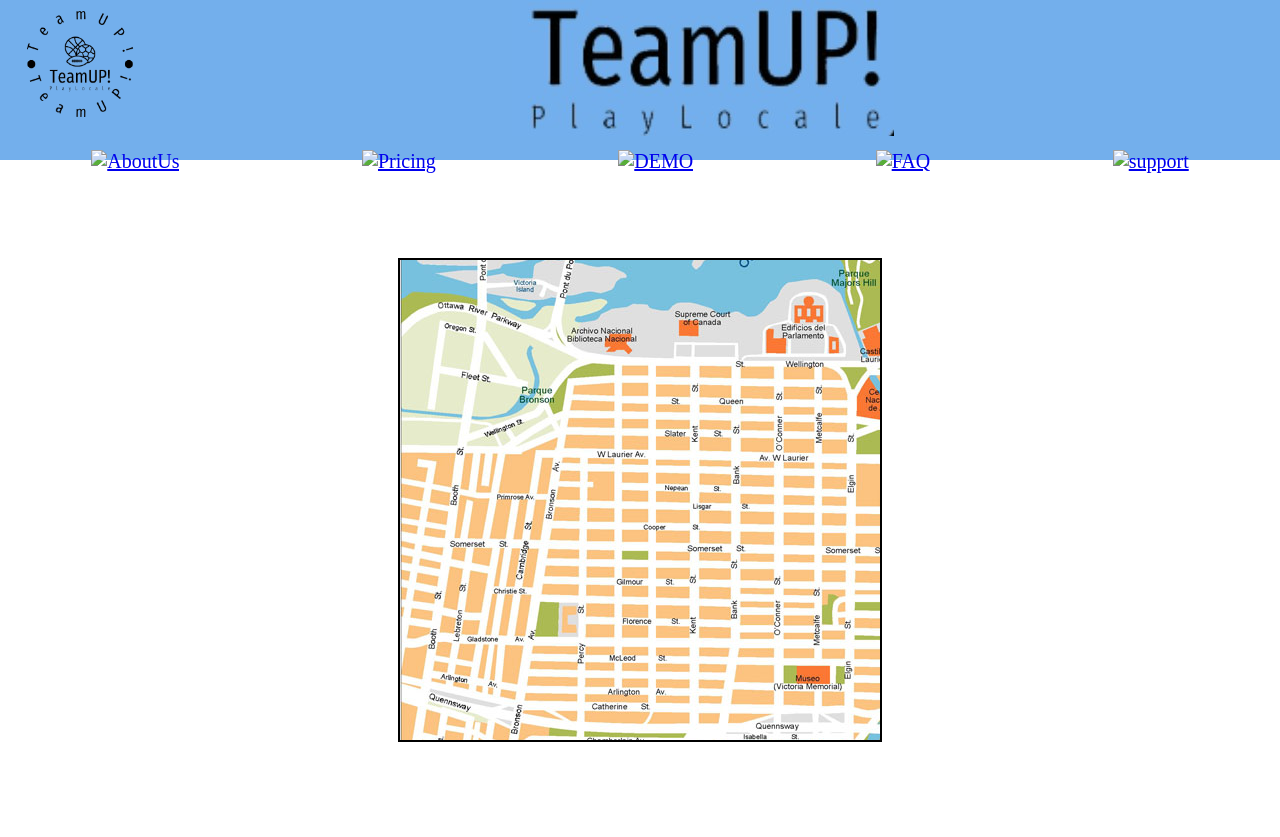
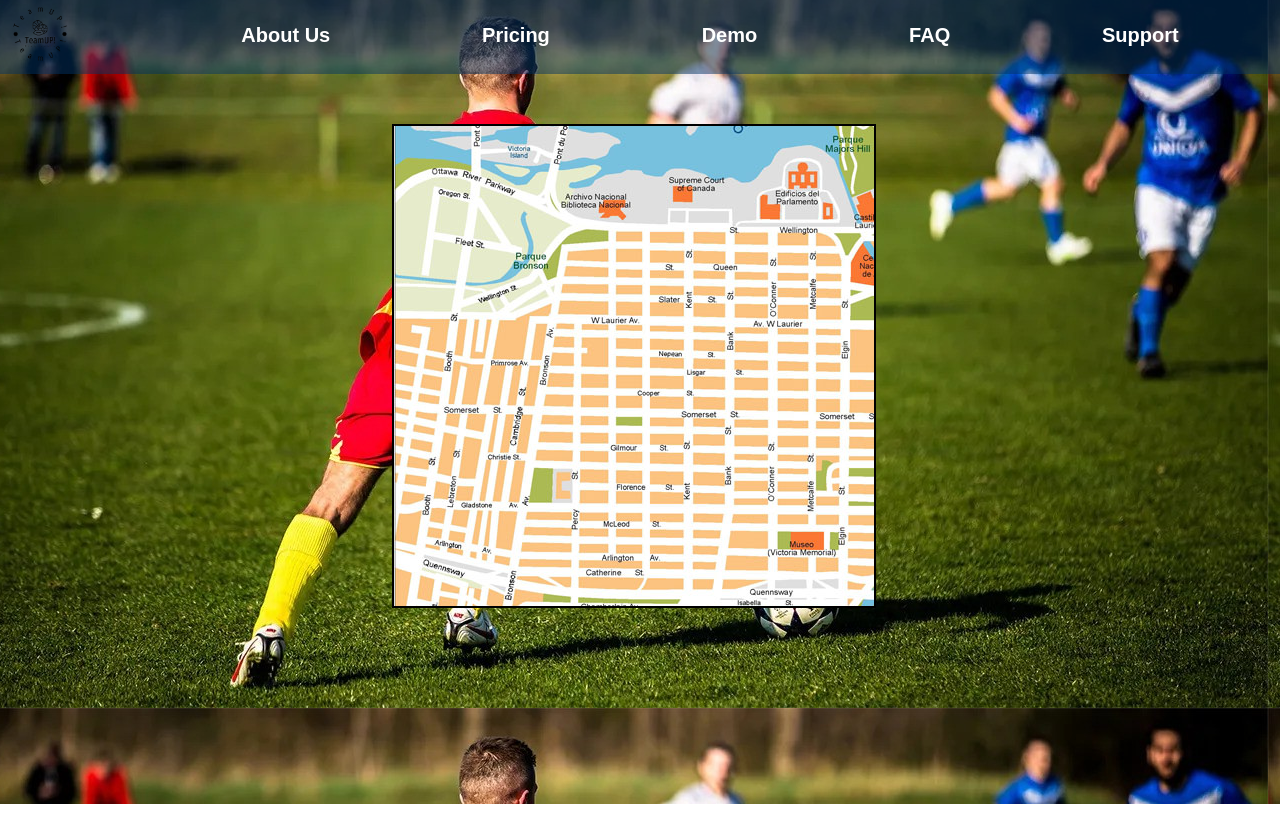
Before and after one commit to TeamUP-SEG2900/TeamUP-SEG2900.github.io, a plain HTML site: page DEMO/DEMO.html in a window 1280 px wide. Shown: the top 837 px of the page. Drawn offline with Linux system fonts and the light colour scheme.

Commit message:
Updated css for DEMO

```diff
--- a/DEMO/DEMO.html
+++ b/DEMO/DEMO.html
@@ -8,6 +8,16 @@
 
 
 <body id="body" style="font-size:20px;height:1500px" >
+    <div id="bg">
+    <div id="navbar">
+        <ul>
+            <li id="Navlogo"><a href="../homepage/homepage.html"><img src="../HeaderImages/logo-black.png" alt="TeamUP Logo"></a></li>        <li><a href="../aboutus/aboutus.html">About Us</a></li>
+            <li><a href="../Pricing/Pricing.html">Pricing</a></li>
+            <li><a href="../DEMO/DEMO.html">Demo</a></li>
+            <li><a href="../FAQ/FAQ.html">FAQ</a></li>
+            <li><a href="../Support/Support.html">Support</a></li>
+        </ul>
+    </div>
     <!--Div containing all the Demo Componenents-->
     <div id="divDemo">
         <!--Main Demo (Map and such)-->
@@ -38,27 +48,7 @@
             <h3 id="SportName"></h3>
         </div>
     </div>
-
-    <!--  "HEADER" -->
-<div id="Titlebody" style="position:fixed" class = "enter"> <!-- Create  title body -->
-    <img src="../HeaderImages/logo-black.png" class="image"> <!-- Create Image logo -->
-
-    <a href="../homepage/homepage.html"> <!-- Link for HomePage -->
-        <img src="../HeaderImages/DraftLogo.jpg" class="logo"> <!-- Click image -->
-    </a>
-
-    <!-- Links for sub Pages Made "easy"-->
-    <div class="links">
-        <a href="../aboutus/aboutus.html" ><img src="" alt="AboutUs"></a>
-        <a href="../Pricing/Pricing.html"><img src="" alt="Pricing"></a>
-        <a href="../DEMO/DEMO.html"><img src="" alt="DEMO"></a>
-        <a href="../FAQ/FAQ.html"><img src="" alt="FAQ"></a></a>
-        <a href="../Support/Support.html"><img src="" alt="support"></a>
-
-    </div>
-
-    </div>
-    <!-- END  -->
+</div>
 
 <script src="DEMOscript.js"></script>
 <script src="../Header.js"></script>
--- a/DEMO/DEMOscript.js
+++ b/DEMO/DEMOscript.js
@@ -118,7 +118,6 @@ function ShowTeam(Sport, teamSize, Park){
 let xButton = document.getElementById("xButton");
 xButton.addEventListener("click", function(){
     let TeamMenu = document.getElementById("TeamMenu");
-    alert()
     TeamMenu.style.width = "0%";
     TeamMenu.style.zIndex = 0;
 })
--- a/DEMO/DEMOstyle.css
+++ b/DEMO/DEMOstyle.css
@@ -1,3 +1,14 @@
+#bg{
+    background-image: url("IMG/Background-Image.jpg");
+    width: 101vw;
+    height: 102vh;
+    margin-left: -1em;
+    margin-top: -1em;
+    overflow: hidden;
+}
+body{
+    overflow: hidden;
+}
 #divDemoMain{
     width: 480px;
     height: 480px;
@@ -53,6 +64,7 @@
     margin-left: 7em;
 }
 #divDemo{
+    margin-top: -10em;
     justify-content: center;
     width: 100%;
     display: inline-flex;
@@ -167,3 +179,49 @@
     font-size: 3em;
 
 }
+
+#navbar {
+    margin-top: 0.5em;
+    font-family: "Ubuntu", sans-serif;
+    display: flex;
+    align-items: center;
+    justify-content: space-between;
+    background-color: rgba(0, 50, 101, 0.5);
+    padding: 2vw;
+    height: auto;
+    width: 96%;
+    position: relative;
+}
+
+#navbar ul {
+    list-style-type: none;
+    display: flex;
+    margin: 0;
+    padding: 0;
+    font-size: 1.25rem;
+    flex-grow: 1;
+    justify-content: space-around;
+}
+
+#navbar li {
+    margin: 0;
+}
+#Navlogo img{
+    width:4em;
+    height:4em;
+    margin-right: -5em;
+    background-image: "../HeaderImages/logo-black.png";
+    margin-top: -1.5em;
+    margin-bottom: -1.5em;
+    margin-left: -4.5em;
+}
+
+#navbar a {
+    text-decoration: none;
+    color: white;
+    font-weight: bold;
+}
+
+#navbar a:hover {
+    text-decoration: underline;
+}
```
Also changed, not shown: DEMO/IMG/Background-Image.jpg (added), DEMO/IMG/pickupgameserviceweb.webp (added).
